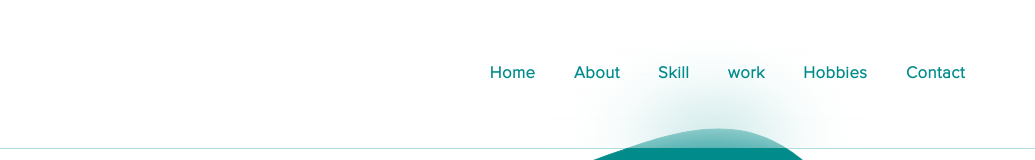
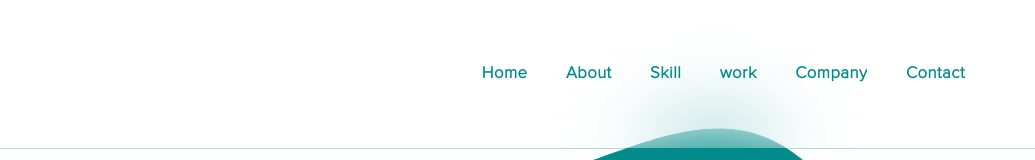
Before and after one commit to zainiofficial193/-zainiofficial193, a plain HTML site: page index.html in a window 1280 px wide. Both pictures are taken after a click on the link "Home". Shown: the top 160 px of the page, 245-1280 px from the left. Drawn offline with nearby package versions, Linux system fonts and the light colour scheme.

Commit message:
Update index.html

```diff
--- a/index.html
+++ b/index.html
@@ -71,7 +71,7 @@
                 <li><a href="#about" data-scroll-to>About</a></li>
                 <li><a href="#skill" data-scroll-to>Skill</a></li>
                 <li><a href="#work" data-scroll-to>work</a></li>
-                <li><a href="#hobbies" data-scroll-to>Hobbies</a></li>
+                <li><a href="#company" data-scroll-to>Company</a></li>
                 <li><a href="#contact" data-scroll-to>Contact</a></li>
             </ul>
         </div>
@@ -242,7 +242,7 @@
                 </div>
             </div>
         </div><!--=== Work-section ===-->
-        <div class="company-container">
+        <div class="company-container" id="company">
             <div class="company-left">
                 <div class="main-left-card">
                     <div class="left-card-one">
```
